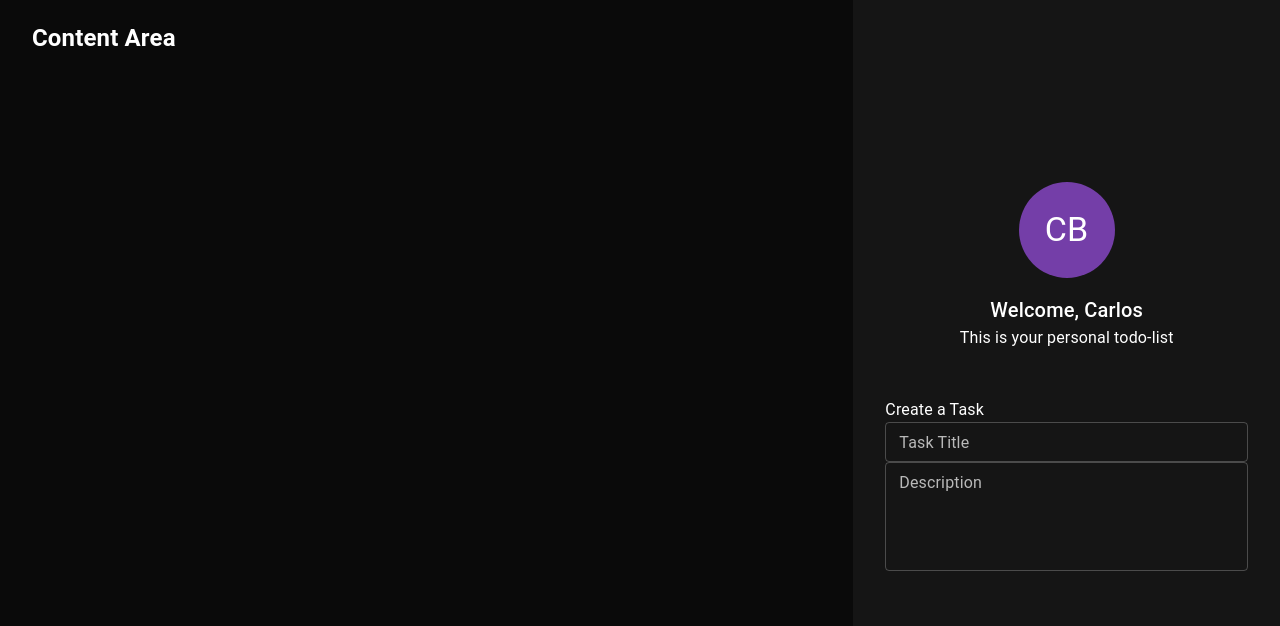
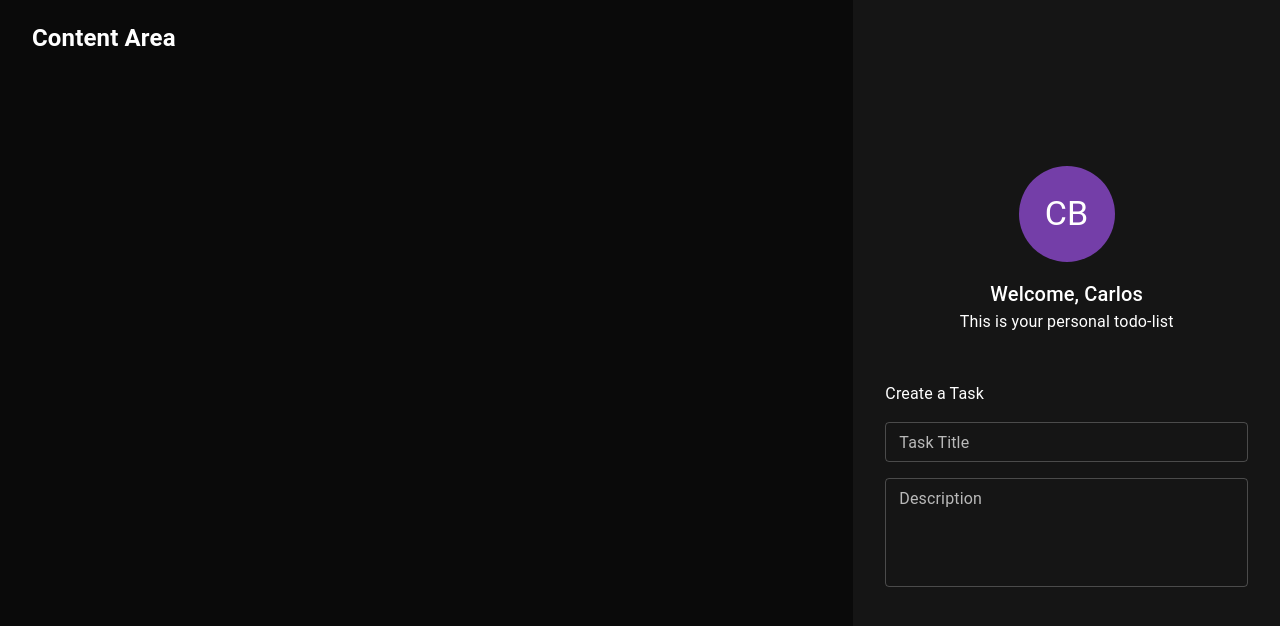
Before and after one commit to AlexandreBartie/frontend-todo-list-typescript-react, a React (Create React App) app: page / in a window 1280 px wide. Shown: the top 626 px of the page. Built offline with nearby package versions, Linux system fonts and the light colour scheme.

Commit message:
refactor: review TaskForm

```diff
--- /dev/null
+++ b/src/components/TaskForm/TaskForm.tsx
@@ -0,0 +1,32 @@
+import React, { ReactElement } from "react"
+
+import { Box, Typography } from "@mui/material"
+import { UXTaskForm_Title } from "./TaskForm_Title"
+import { UXTaskForm_Description } from "./TaskForm_Description"
+
+import { Task } from "../../business/core/task"
+import { Stack } from "@mui/system"
+
+export type UXTaskForm_PropTypes = { task: Task }
+
+export function UXTaskForm(): ReactElement {
+  return (
+    <Box
+      display="flex"
+      flexDirection="column"
+      justifyContent="center"
+      alignItems="flex-start"
+      width="100%"
+      px={4}
+      my={6}
+    >
+      <Stack sx={{ width: "100%" }} spacing={2}>
+        <Typography variant="body1" color="text.primary">
+          Create a Task
+        </Typography>
+        <UXTaskForm_Title />
+        <UXTaskForm_Description />
+      </Stack>
+    </Box>
+  )
+}
--- /dev/null
+++ b/src/components/TaskForm/TaskForm_Description.tsx
@@ -0,0 +1,19 @@
+import React, { ReactElement } from "react"
+
+import { TextField } from "@mui/material"
+
+export function UXTaskForm_Description(): ReactElement {
+  return (
+    <TextField
+      id="description"
+      name="description"
+      label="Description"
+      placeholder="write details to better descrive the task."
+      variant="outlined"
+      size="small"
+      multiline
+      rows={4}
+      fullWidth
+    ></TextField>
+  )
+}
--- a/src/components/createTask/createTaskDescription.tsx
+++ b/src/components/TaskForm/TaskForm_Title.tsx
@@ -2,17 +2,15 @@ import React, { ReactElement } from "react"
 
 import { TextField } from "@mui/material"
 
-export function UXCreateTaskDescription(): ReactElement {
+export function UXTaskForm_Title(): ReactElement {
   return (
     <TextField
-      id="description"
-      name="description"
-      label="Description"
-      placeholder="Description"
+      id="title"
+      label="Task Title"
+      placeholder="write a short title to define this task."
       variant="outlined"
       size="small"
-      multiline
-      rows={4}
+      name="title"
       fullWidth
     ></TextField>
   )
--- a/src/components/createTask/createTaskForm.tsx
+++ /dev/null
@@ -1,25 +0,0 @@
-import React, { ReactElement } from "react"
-
-import { Box, Typography } from "@mui/material"
-import { UXCreateTaskTitle } from "./createTaskTitle"
-import { UXCreateTaskDescription } from "./createTaskDescription"
-
-export function UXCreateTask(): ReactElement {
-  return (
-    <Box
-      display="flex"
-      flexDirection="column"
-      justifyContent="center"
-      alignItems="flex-start"
-      width="100%"
-      px={4}
-      my={6}
-    >
-      <Typography variant="body1" color="text.primary">
-        Create a Task
-      </Typography>
-      <UXCreateTaskTitle></UXCreateTaskTitle>
-      <UXCreateTaskDescription></UXCreateTaskDescription>
-    </Box>
-  )
-}
--- a/src/components/createTask/createTaskTitle.tsx
+++ /dev/null
@@ -1,17 +0,0 @@
-import React, { ReactElement } from "react"
-
-import { TextField } from "@mui/material"
-
-export function UXCreateTaskTitle(): ReactElement {
-  return (
-    <TextField
-      id="title"
-      label="Task Title"
-      placeholder="Task Title"
-      variant="outlined"
-      size="small"
-      name="title"
-      fullWidth
-    ></TextField>
-  )
-}
--- a/src/components/profile/profile.tsx
+++ b/src/components/profile/profile.tsx
@@ -4,9 +4,12 @@ import { Avatar, Box, SxProps, Theme, Typography } from "@mui/material"
 
 import { Profile } from "../../business/security/users/profile"
 
-export type ProfileUXPropTypes = { profile: Profile }
+export type UXProfile_PropTypes = { profile: Profile }
 
-export function UXProfile(data: ProfileUXPropTypes): ReactElement {
+export function UXProfile(props: UXProfile_PropTypes): ReactElement {
+
+  const { profile } = props
+
   return (
     <Box
       display="flex"
@@ -16,11 +19,11 @@ export function UXProfile(data: ProfileUXPropTypes): ReactElement {
     >
       <Avatar sx={avatarTheme()}>
         <Typography variant="h4" color="text.primary">
-          {data.profile.sigla}
+          {profile.sigla}
         </Typography>
       </Avatar>
       <Typography variant="h6" color="text.primary">
-        {`Welcome, ${data.profile.firstName}`}
+        {`Welcome, ${profile.firstName}`}
       </Typography>
       <Typography variant="body1" color="text.primary">
         This is your personal todo-list
--- a/src/panels/sidebar/sidebar.tsx
+++ b/src/panels/sidebar/sidebar.tsx
@@ -3,15 +3,16 @@ import React, { ReactElement } from "react"
 import { Grid, SxProps, Theme } from "@mui/material"
 
 import { UXProfile } from "../../components/profile/profile"
-import { UXCreateTask } from "../../components/createTask/createTaskForm"
+import { UXTaskForm } from "../../components/TaskForm/TaskForm"
 
 import { Profile } from "../../business/security/users/profile"
 
 export function UXSideBar(): ReactElement {
+
   return (
     <Grid item md={4} sx={sideBarTheme()}>
       <UXProfile profile={new Profile("Carlos Alberto Bartie")} />
-      <UXCreateTask/>
+      <UXTaskForm/>
     </Grid>
   )
 }
```
